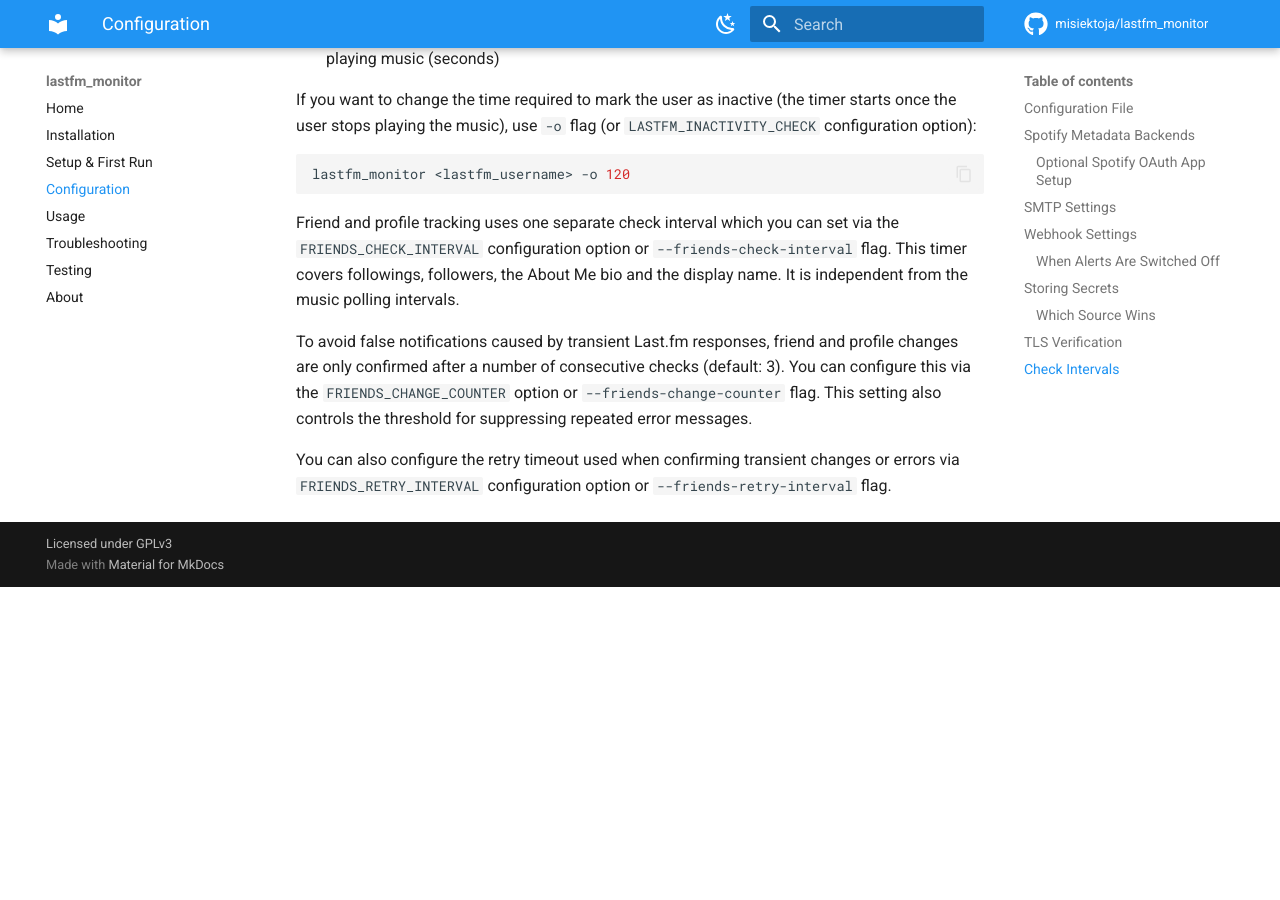
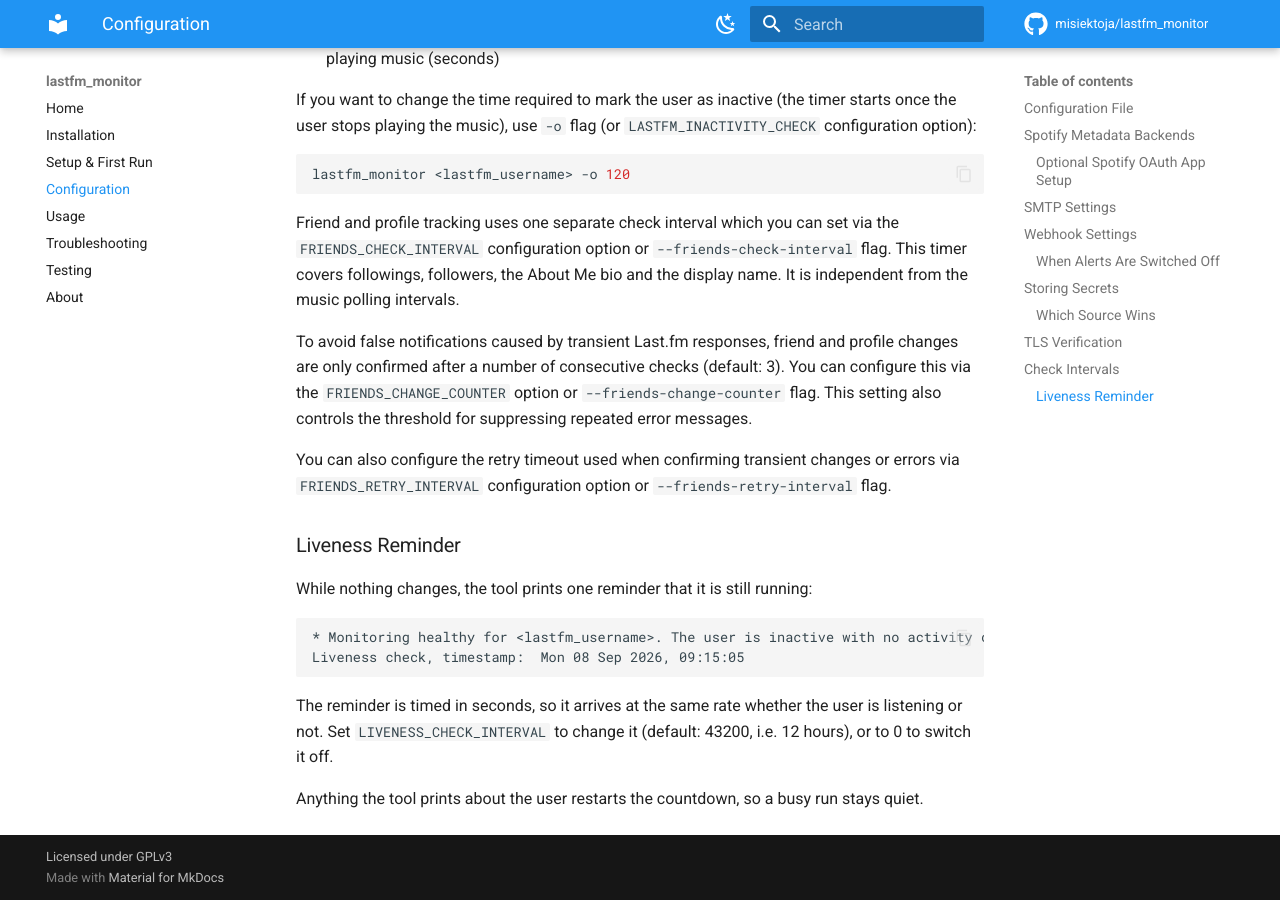
Before and after one commit to misiektoja/lastfm_monitor, an MkDocs documentation site: the page built from docs/configuration.md, in a window 1280 px wide and 900 px high, scrolled down 7454 px. Built offline with MkDocs 1.6.1 and Material for MkDocs 9.7.7, drawn with Linux system fonts in a browser that asks for light colours; comment, search, counter and statistics services are not loaded; before the commit the page ends 8041 px from its top, so only the background shows below that.

Commit message:
docs(configuration): document the liveness reminder

````diff
--- a/docs/configuration.md
+++ b/docs/configuration.md
@@ -263,3 +263,16 @@ Friend and profile tracking uses one separate check interval which you can set v
 To avoid false notifications caused by transient Last.fm responses, friend and profile changes are only confirmed after a number of consecutive checks (default: 3). You can configure this via the `FRIENDS_CHANGE_COUNTER` option or `--friends-change-counter` flag. This setting also controls the threshold for suppressing repeated error messages.
 
 You can also configure the retry timeout used when confirming transient changes or errors via `FRIENDS_RETRY_INTERVAL` configuration option or `--friends-retry-interval` flag.
+
+### Liveness Reminder
+
+While nothing changes, the tool prints one reminder that it is still running:
+
+```
+* Monitoring healthy for <lastfm_username>. The user is inactive with no activity change since the last check
+Liveness check, timestamp:	Mon 08 Sep 2026, 09:15:05
+```
+
+The reminder is timed in seconds, so it arrives at the same rate whether the user is listening or not. Set `LIVENESS_CHECK_INTERVAL` to change it (default: 43200, i.e. 12 hours), or to 0 to switch it off.
+
+Anything the tool prints about the user restarts the countdown, so a busy run stays quiet.
````
Also changed, not shown: 1 other file.
